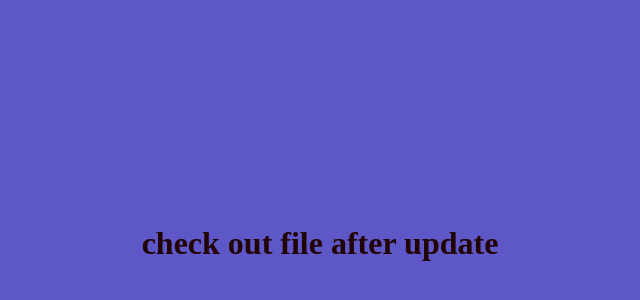
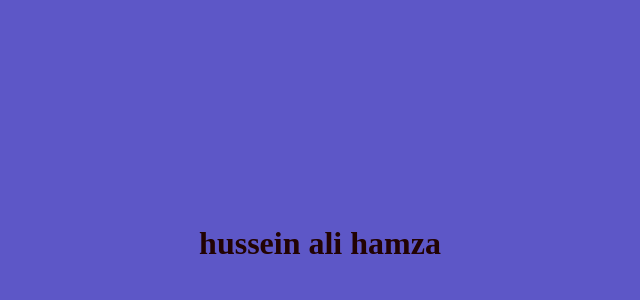
Before and after one commit to hus-ali/project, a plain HTML site: page index.html in a window 1280 px wide. Shown: the part 28-328 px from the top of the page, without its empty margins (320-960 px from the left). Drawn offline with Linux system fonts and the light colour scheme.

Commit message:
update h1

```diff
--- a/index.html
+++ b/index.html
@@ -7,7 +7,7 @@
     <title>Document</title>
 </head>
 <body>
-    <h1>check out file after update</h1>
+    <h1>hussein ali hamza</h1>
     <script src="app.js"></script>
 </body>
 </html>
```
